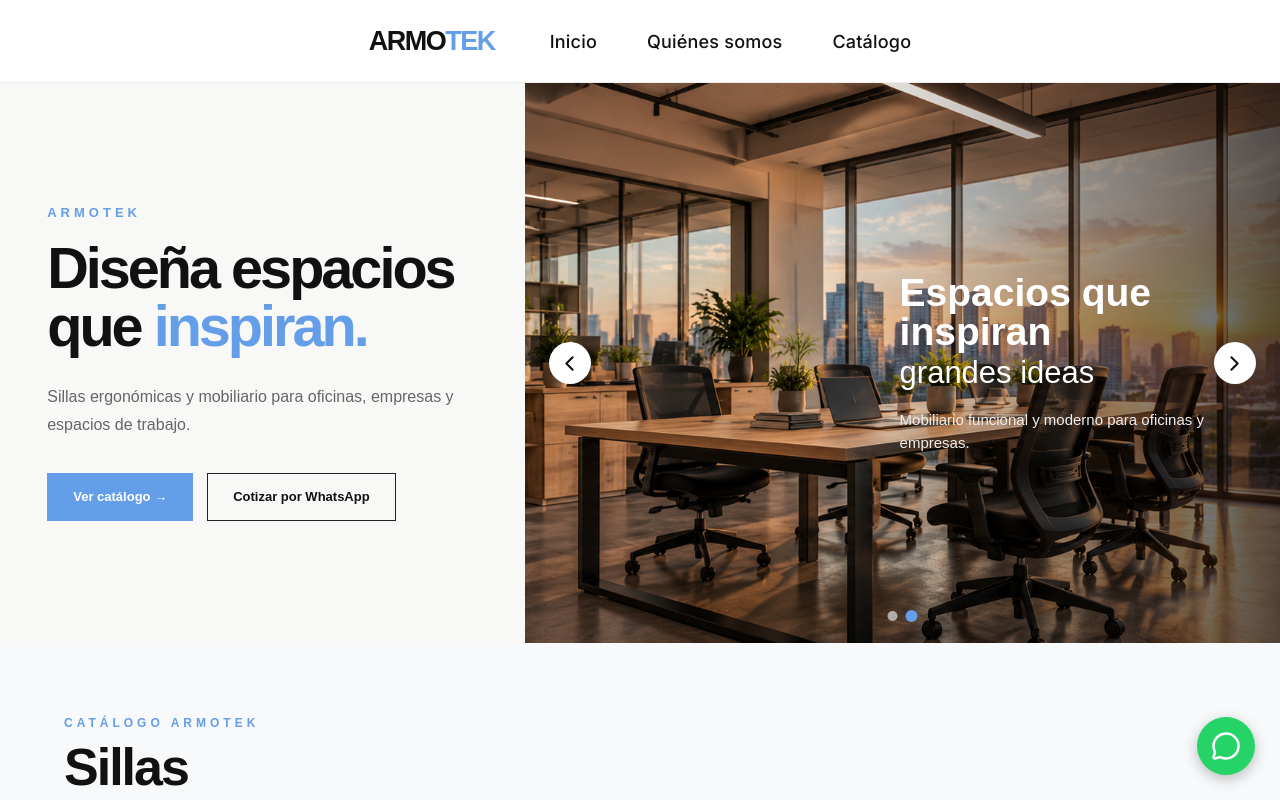
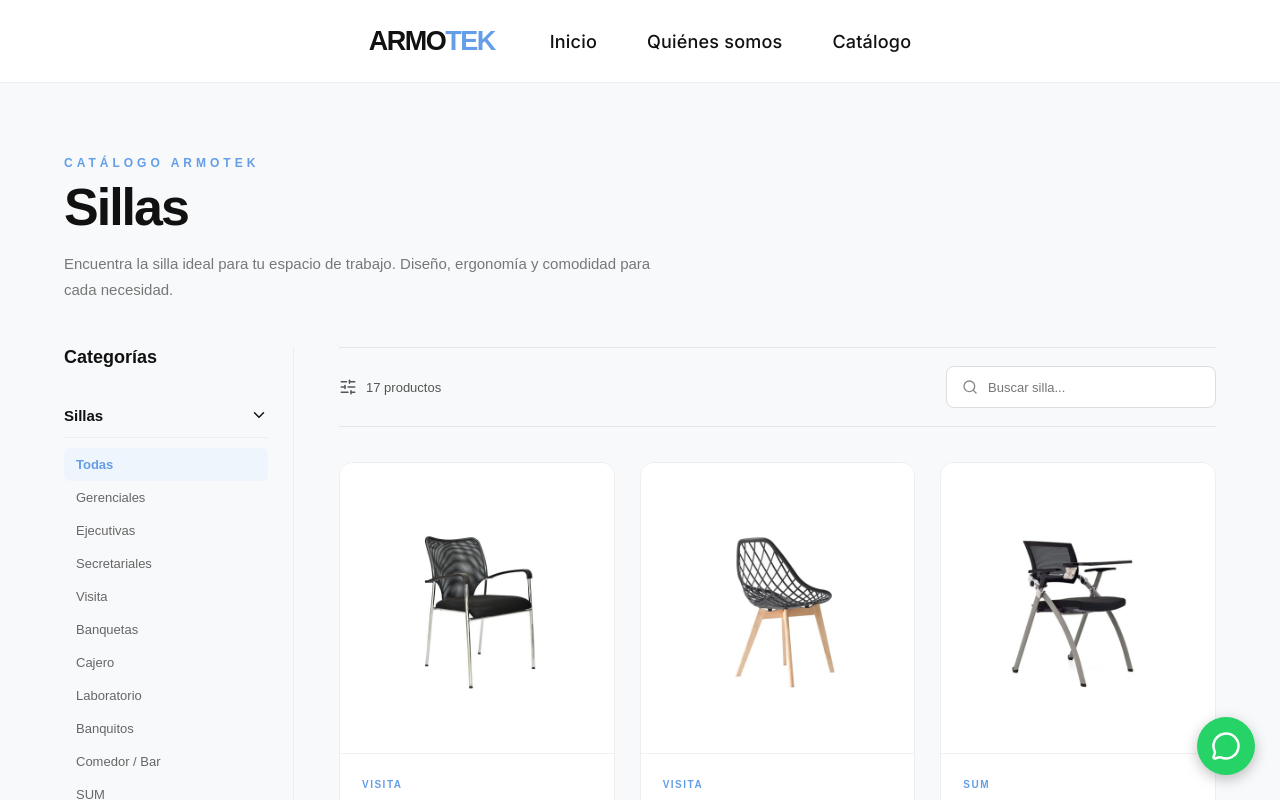
Before and after one commit to TheTomato3D/Armotek, a React (Vite) app in the folder frontend/: page / in a window 1280 px wide. Shown: the top 800 px of the page. Built offline with nearby package versions, Linux system fonts and the light colour scheme.

Commit message:
Actualiza pagina principal y catalogo

```diff
--- a/frontend/index.html
+++ b/frontend/index.html
@@ -2,7 +2,7 @@
 <html lang="en">
   <head>
     <meta charset="UTF-8" />
-    <link rel="icon" type="image/svg+xml" href="logo.svg" />
+    <link rel="icon" type="image/png" href="/logo-armotek.png" />
     <meta name="viewport" content="width=device-width, initial-scale=1.0" />
     <title>ARMOTEK | Mobiliario de Oficina</title>
   </head>
--- a/frontend/src/pages/Home.jsx
+++ b/frontend/src/pages/Home.jsx
@@ -1,18 +1,10 @@
-import Hero from "../components/Hero";
 import Chairs from "./Chairs";
-import Benefits from "../components/Benefits";
 
 function Home() {
   return (
-    <>
-      <Hero />
-
-      <div id="catalogo">
-        <Chairs />
-      </div>
-
-      <Benefits />
-    </>
+    <div id="catalogo">
+      <Chairs />
+    </div>
   );
 }
 
--- a/frontend/vite.config.js
+++ b/frontend/vite.config.js
@@ -3,5 +3,5 @@ import react from "@vitejs/plugin-react";
 
 export default defineConfig({
   plugins: [react()],
-  base: "/Armotek/",
+  base: "/",
 });
```
Also changed, not shown: frontend/public/logo-armotek.png (renamed from frontend/src/assets/logo-armotek.png).
